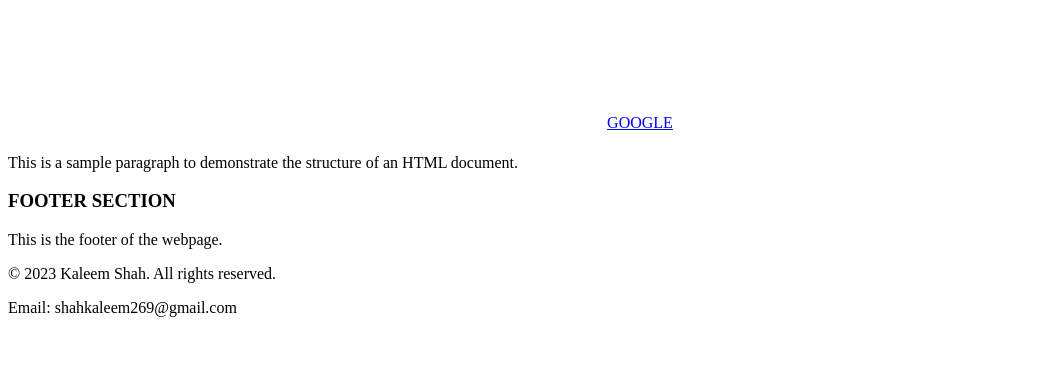
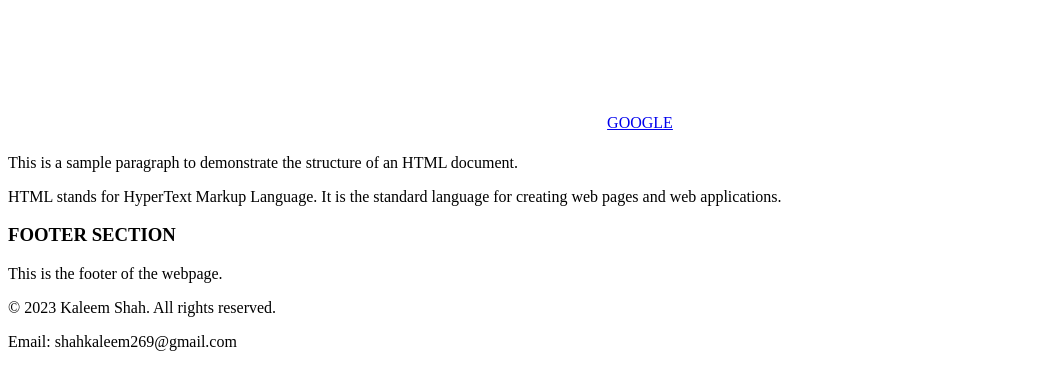
Before and after one commit to KaleemShahG/SMIT, a plain HTML site: page css class 2/index.html in a window 1280 px wide. Shown: the part 1011-1378 px from the top of the page, without its empty margins (0-1047 px from the left). Before the commit the page ends 1344 px from the top, so only its background shows below. Drawn offline with Linux system fonts and the light colour scheme; a web font is replaced by a local one.

Commit message:
Auto update from push.bat

```diff
--- a/css class 2/index.html
+++ b/css class 2/index.html
@@ -28,6 +28,10 @@
             This is a sample paragraph to demonstrate the structure of an HTML document.
         </p>
 
+        <p>
+            HTML stands for HyperText Markup Language. It is the standard language for creating web pages and web applications.
+        </p>
+
     <footer class="FOOTER">
     <h3>FOOTER SECTION</h3>
     <p>This is the footer of the webpage.</p>
```
